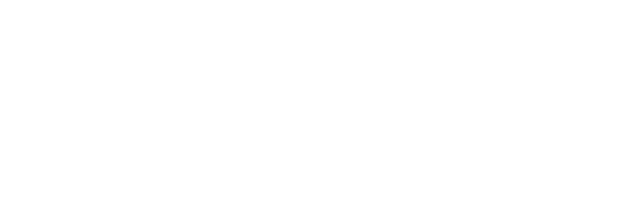
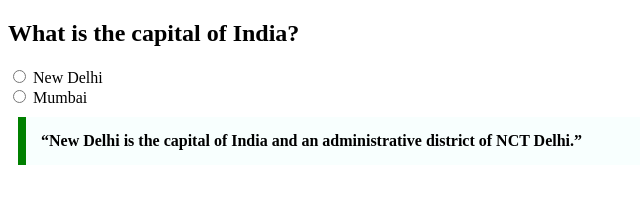
Before and after one commit to acciojob/trivia-bugslayerparvez, a website: page main.html in a window 1280 px wide. Shown: the whole page, without its empty margins (0-640 px from the left). Drawn offline with Linux system fonts and the light colour scheme.

Commit message:
created a submission

```diff
--- a/main.html
+++ b/main.html
@@ -7,6 +7,25 @@
 </head>
 
 <body>
+
+	<section>
+    <h2>What is the capital of India?</h2>
+    <form>
+      <label>
+        <input type="radio" name="capital" value="New Delhi">
+        New Delhi
+      </label><br>
+      <label>
+        <input type="radio" name="capital" value="Mumbai">
+        Mumbai
+      </label>
+    </form>
+
+    <!-- Quotation Section -->
+    <blockquote class="quote">
+      “New Delhi is the capital of India and an administrative district of NCT Delhi.”
+    </blockquote>
+  </section>
 	<!-- the entire body must be written by student -->
     <script type="text/javascript" src="./script.js">
 </script>
--- a/styles.css
+++ b/styles.css
@@ -1,2 +1,10 @@
 
 /* Your CSS Code here. */
+.quote {
+  max-width: 600px;
+  margin: 10px;
+  padding: 15px;
+  border-left: 8px solid green;
+  background-color: #f8fffe;
+  font-weight: bold;
+}
```
